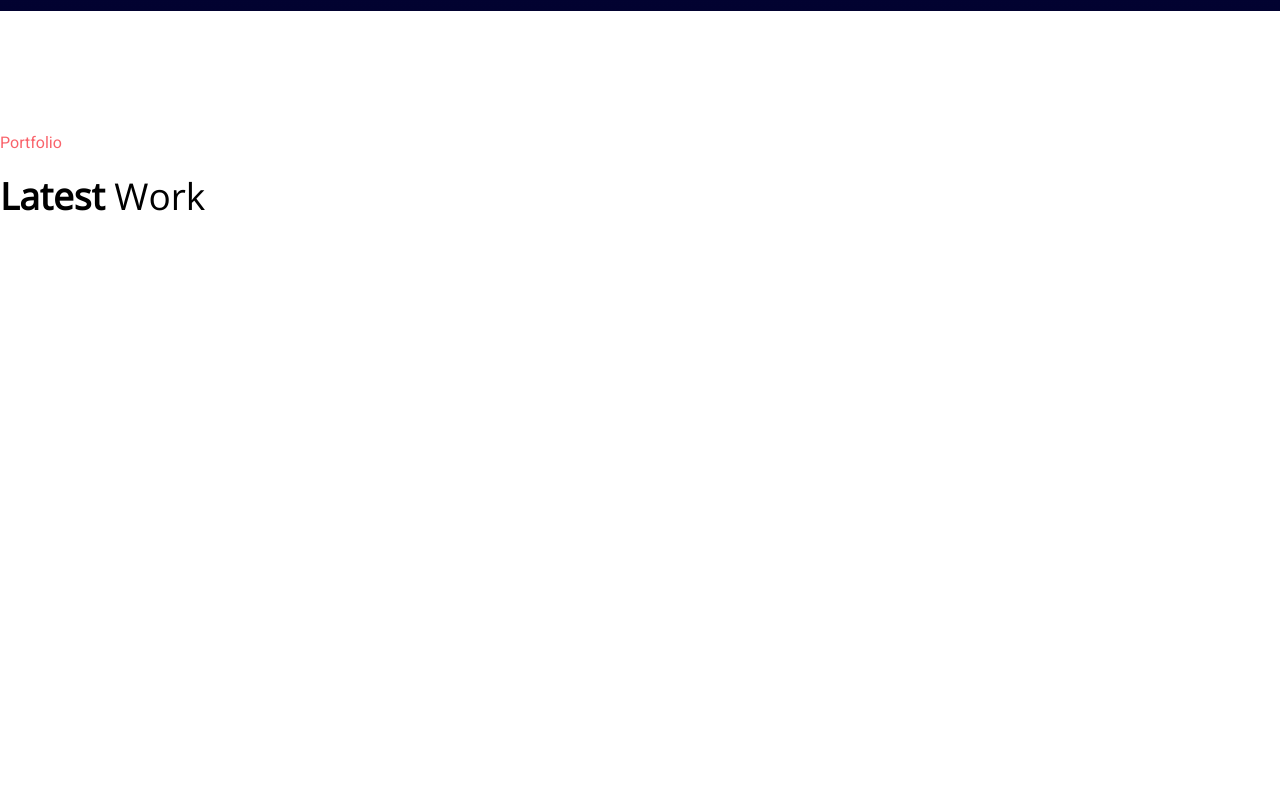
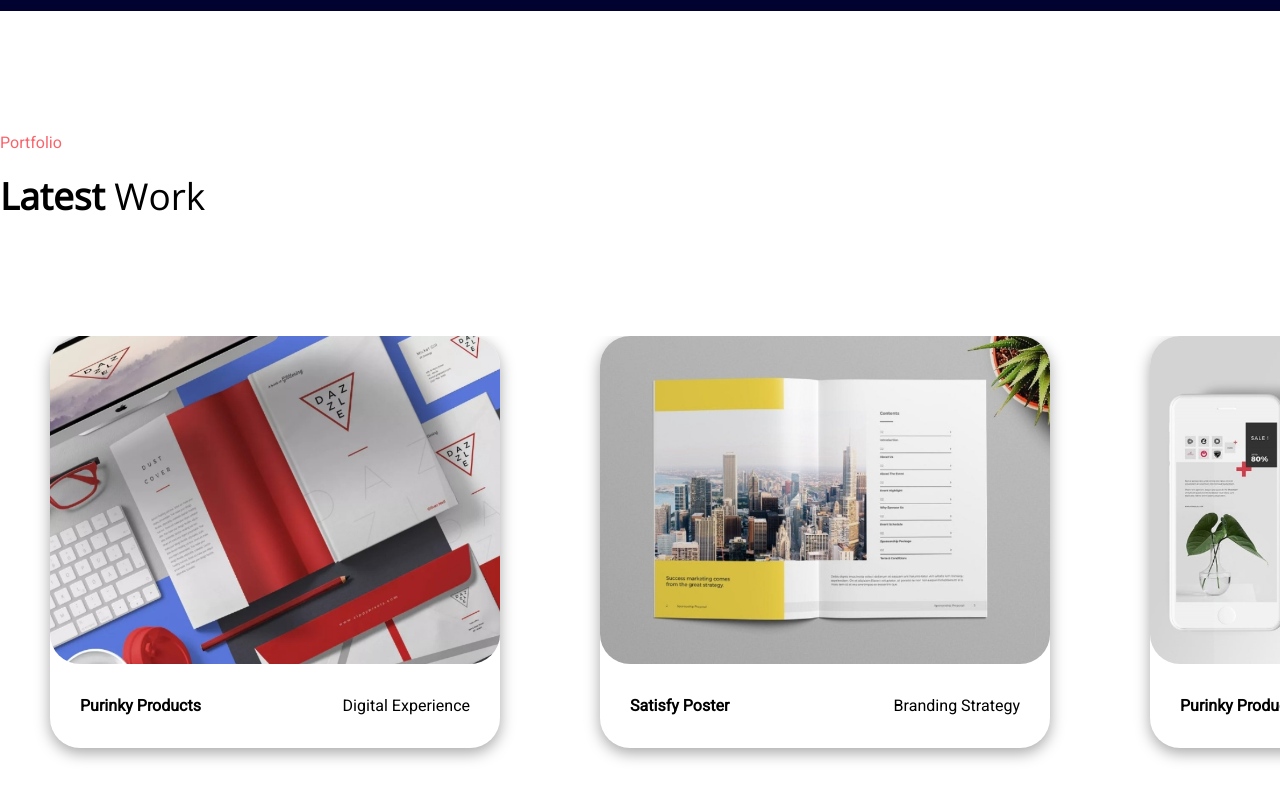
Before and after one commit to CaldatoLuca/proj-html-vuejs, a Vue app: page / in a window 1280 px wide. Shown: the part 2767-3567 px from the top of the page. Before the commit the page ends 3163 px from the top, so only its background shows below. Built offline with nearby package versions, Linux system fonts and the light colour scheme.

Commit message:
feat: carousel static

```diff
--- a/src/components/MainSection3.vue
+++ b/src/components/MainSection3.vue
@@ -33,7 +33,7 @@ export default {
         },
         {
           title: "Basket of Flower on table",
-          src: "../assets/img/portfolio5.jpg",
+          src: "../assets/img/portfolio3.jpg",
           text: "Branding Strategy",
         },
       ],
@@ -64,7 +64,7 @@ export default {
     <div class="carousel">
       <!-- carousel images -->
       <div class="images">
-        <MainSection3Card />
+        <MainSection3Card v-for="card in cards" :card="card" />
       </div>
 
       <!-- carousel dot position -->
@@ -91,5 +91,20 @@ export default {
       cursor: pointer;
     }
   }
+  .carousel {
+    width: 100%;
+    display: block;
+    overflow: hidden;
+
+    .images {
+      display: block;
+      width: 100%;
+      background: white;
+
+      margin: 0;
+      white-space: nowrap;
+      margin-bottom: 100px;
+    }
+  }
 }
 </style>
--- a/src/components/MainSection3Card.vue
+++ b/src/components/MainSection3Card.vue
@@ -1,7 +1,44 @@
 <script>
-export default {};
+export default {
+  props: ["card"],
+  methods: {
+    getImagePath: function (imgPath) {
+      return new URL(imgPath, import.meta.url).href;
+    },
+  },
+};
 </script>
 
-<template></template>
+<template>
+  <!-- card -->
+  <div class="card">
+    <!-- card image -->
+    <div class="card-img">
+      <img :src="getImagePath(card.src)" :alt="card.title" />
+    </div>
 
-<style lang="scss" scoped></style>
+    <div class="card-text flex justify-content-between">
+      <!-- card main title -->
+      <div class="fw-b">{{ card.title }}</div>
+
+      <!-- card text -->
+      <div>{{ card.text }}</div>
+    </div>
+  </div>
+</template>
+
+<style scoped lang="scss">
+.card {
+  display: inline-block;
+  width: 450px;
+  margin: 0 50px;
+  border-radius: 30px;
+  box-shadow: rgba(0, 0, 0, 0.35) 0px 5px 15px;
+  img {
+    border-radius: 30px;
+  }
+  .card-text {
+    padding: 30px;
+  }
+}
+</style>
```
Also changed, not shown: src/assets/img/portfolio3.jpg (renamed from src/assets/img/porfolio3.jpg).
